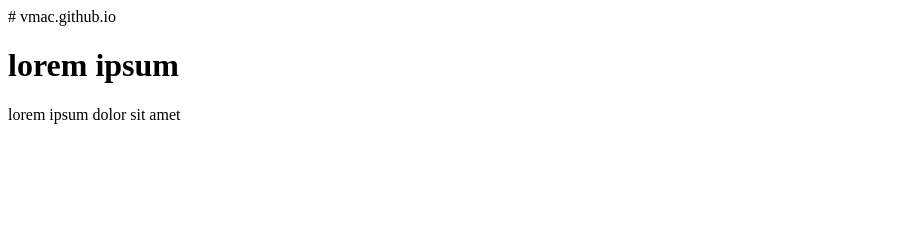
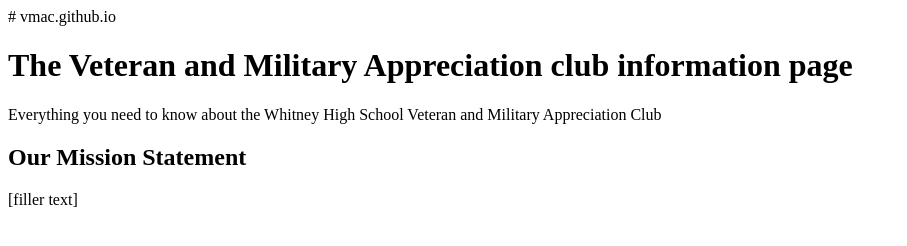
Before and after one commit to lucaswhittaker2/lucaswhittaker2.github.io, a plain HTML site: page index.html in a window 1280 px wide. Shown: the whole page, without its empty margins (0-907 px from the left). Drawn offline with Linux system fonts and the light colour scheme.

Commit message:
Update index.html

```diff
--- a/index.html
+++ b/index.html
@@ -2,10 +2,14 @@
 <!DOCTYPE html>
 <html>
 <head>
-<title> Veteran and Military Appreciation Club Website </title>
+<title> VMAC website </title>
 </head>
 <body>
-<h1> lorem ipsum </h1>
-<p> lorem ipsum dolor sit amet </p>
+<h1> <strong> The Veteran and Military Appreciation club information page </strong> </h1>
+<p> Everything you need to know about the Whitney High School Veteran and Military Appreciation Club </p>
 </body>
+  <body>
+    <h2> <strong> Our Mission Statement </strong> </h2>
+    <p> [filler text]</p>
+  </body>
 </html>
```
